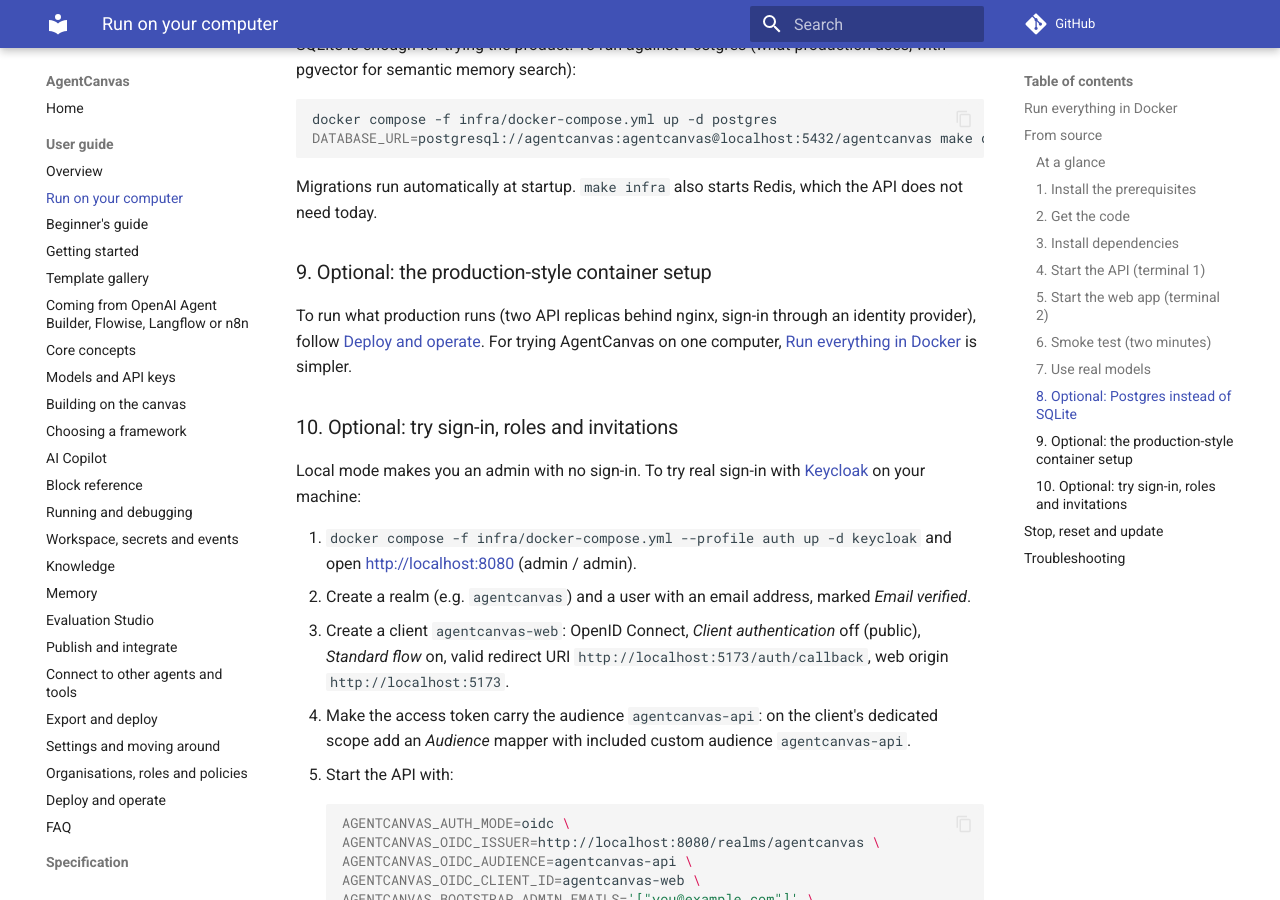
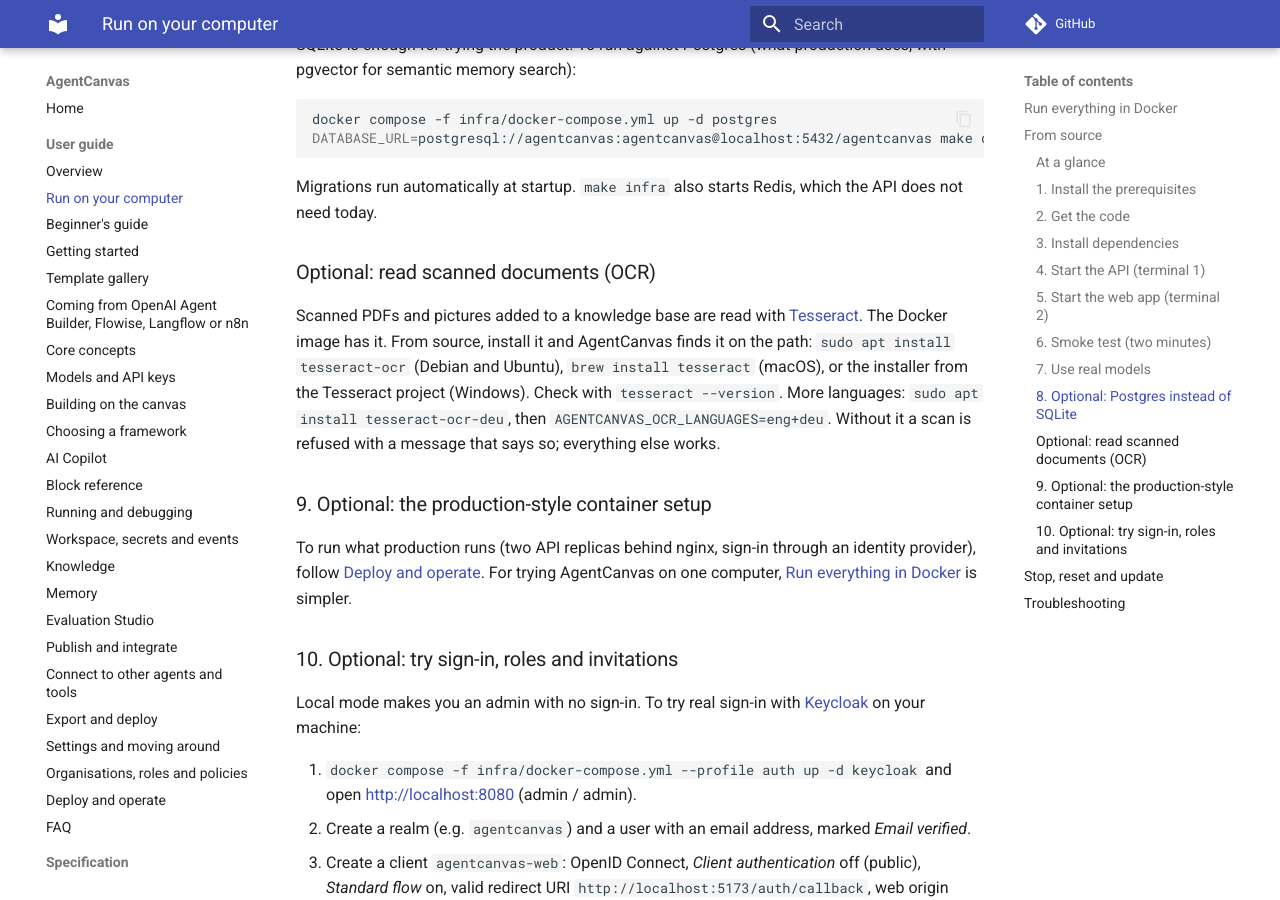
Before and after one commit to marunsct/AgentCanvas, an MkDocs documentation site: the page built from docs/user-guide/run-locally.md, in a window 1280 px wide and 900 px high, scrolled down 6868 px. Built offline with MkDocs 1.6.1 and Material for MkDocs 9.7.7, drawn with Linux system fonts in a browser that asks for light colours; comment, search, counter and statistics services are not loaded.

Commit message:
Docs: how to turn on OCR when running from source
Co-Authored-By: Claude Sonnet 5.5 <noreply@anthropic.com>

```diff
--- a/docs/user-guide/run-locally.md
+++ b/docs/user-guide/run-locally.md
@@ -240,6 +240,14 @@ DATABASE_URL=postgresql://agentcanvas:agentcanvas@localhost:5432/agentcanvas mak
 
 Migrations run automatically at startup. `make infra` also starts Redis, which the API does not need today.
 
+### Optional: read scanned documents (OCR)
+
+Scanned PDFs and pictures added to a knowledge base are read with [Tesseract](https://github.com/tesseract-ocr/tesseract).
+The Docker image has it. From source, install it and AgentCanvas finds it on the path: `sudo apt install tesseract-ocr`
+(Debian and Ubuntu), `brew install tesseract` (macOS), or the installer from the Tesseract project (Windows). Check with
+`tesseract --version`. More languages: `sudo apt install tesseract-ocr-deu`, then `AGENTCANVAS_OCR_LANGUAGES=eng+deu`.
+Without it a scan is refused with a message that says so; everything else works.
+
 ### 9. Optional: the production-style container setup
 
 To run what production runs (two API replicas behind nginx, sign-in through an identity provider), follow
```
Also changed, not shown: apps/api/agentcanvas/copilot/knowledge/user-guide/run-locally.md (+8 -0 lines).
